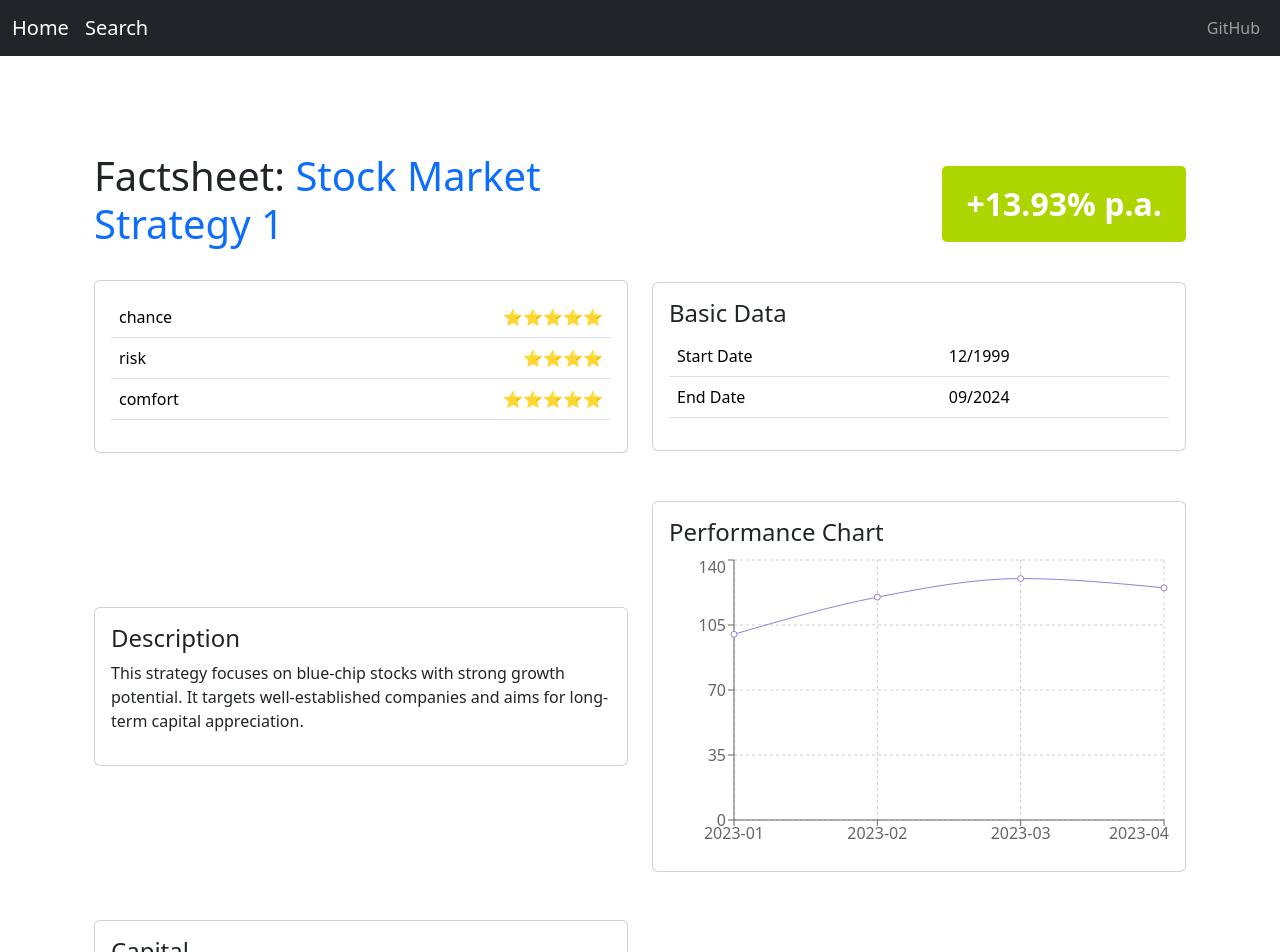
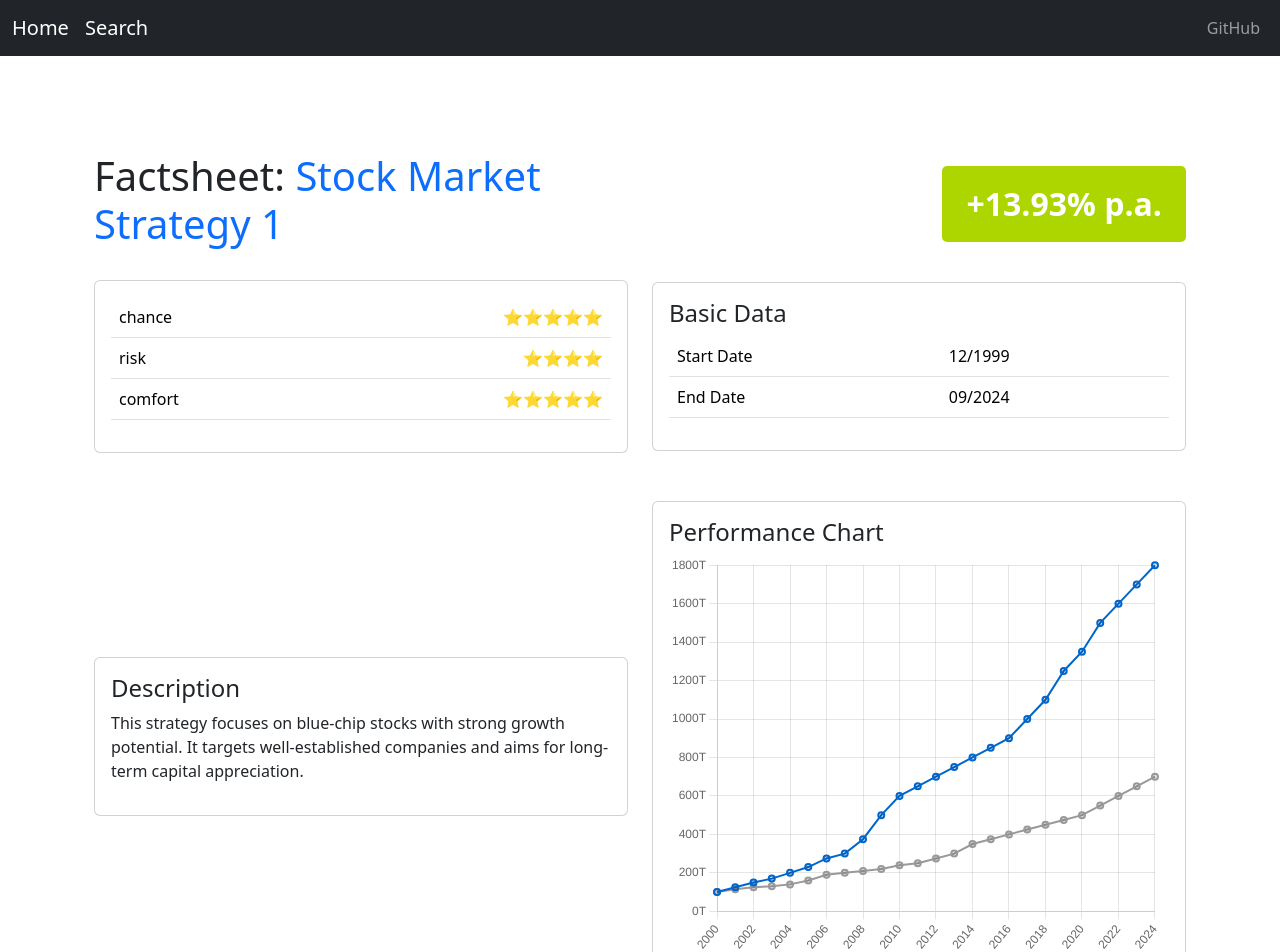
Before and after one commit to alekseipot/invest-signals, a React (Create React App) app in the folder frontend/: page /strategy/1 in a window 1280 px wide. Shown: the top 952 px of the page. Built offline with nearby package versions, Linux system fonts and the light colour scheme.

Commit message:
update the chart

```diff
--- a/frontend/package.json
+++ b/frontend/package.json
@@ -9,6 +9,7 @@
     "@testing-library/user-event": "^13.5.0",
     "bootstrap": "^5.3.3",
     "chart.js": "^4.4.5",
+    "chartjs-plugin-annotation": "^3.0.1",
     "react": "^18.3.1",
     "react-bootstrap": "^2.10.5",
     "react-chartjs-2": "^5.2.0",
--- a/frontend/src/pages/StrategyDetails/StrategyDetails.css
+++ b/frontend/src/pages/StrategyDetails/StrategyDetails.css
@@ -20,4 +20,29 @@
     color: white;
 }
 
-/* Add any other styles specific to the StrategyDetails page here */
+/* src/components/StrategyChart.css */
+
+.chart-label {
+    position: relative;
+    margin-top: -40px; /* Adjust based on chart */
+}
+
+.highlight-box {
+    background-color: rgba(195, 212, 0, 0.8); /* Light green */
+    color: white;
+    padding: 10px;
+    border-radius: 5px;
+    position: absolute;
+    top: 30px;
+    left: 150px;
+    font-weight: bold;
+}
+
+.highlight-box h4 {
+    font-size: 1.2em;
+    margin-bottom: 0.5em;
+}
+
+.highlight-box p {
+    margin: 0;
+}
--- a/frontend/src/pages/StrategyDetails/StrategyDetailsPage.js
+++ b/frontend/src/pages/StrategyDetails/StrategyDetailsPage.js
@@ -1,9 +1,9 @@
 import React from 'react';
 import { useParams } from 'react-router-dom';
 import { Container, Card, Row, Col, Button, ProgressBar, Table } from 'react-bootstrap';
-import { LineChart, Line, XAxis, YAxis, CartesianGrid, Tooltip, ResponsiveContainer } from 'recharts'; // For charting
 import './StrategyDetails.css';
 import StrategyHeader from "./components/StrategyHeader";
+import StrategyChart from "./components/StrategyChart";
 
 // Sample mock data
 const mockResults = [
@@ -102,14 +102,6 @@ const StrategyDetails = () => {
         return <div>Strategy not found!</div>;
     }
 
-    // Chart mock data for demonstration
-    const performanceData = [
-        { date: '2023-01', value: 100 },
-        { date: '2023-02', value: 120 },
-        { date: '2023-03', value: 130 },
-        { date: '2023-04', value: 125 },
-        // Add more data points
-    ];
 
     return (
         <Container className="mt-5">
@@ -177,15 +169,7 @@ const StrategyDetails = () => {
                     <Card className="mb-4">
                         <Card.Body>
                             <h4>Performance Chart</h4>
-                            <ResponsiveContainer width="100%" height={300}>
-                                <LineChart data={performanceData}>
-                                    <CartesianGrid strokeDasharray="3 3" />
-                                    <XAxis dataKey="date" />
-                                    <YAxis />
-                                    <Tooltip />
-                                    <Line type="monotone" dataKey="value" stroke="#8884d8" />
-                                </LineChart>
-                            </ResponsiveContainer>
+                            <StrategyChart/>
                         </Card.Body>
                     </Card>
                 </Col>
--- /dev/null
+++ b/frontend/src/pages/StrategyDetails/components/StrategyChart.js
@@ -0,0 +1,129 @@
+// src/components/StrategyChart.js
+
+import React, { useRef, useEffect } from 'react';
+import { Line } from 'react-chartjs-2';
+import { Chart, LineController, LineElement, PointElement, LinearScale, CategoryScale, Title, Tooltip } from 'chart.js';
+
+// Register necessary Chart.js components
+Chart.register(LineController, LineElement, PointElement, LinearScale, CategoryScale, Title, Tooltip);
+
+const StrategyChart = () => {
+    const chartRef = useRef(null);
+
+    const data = {
+        labels: [
+            '2000', '2001', '2002', '2003', '2004', '2005', '2006', '2007', '2008', '2009',
+            '2010', '2011', '2012', '2013', '2014', '2015', '2016', '2017', '2018', '2019',
+            '2020', '2021', '2022', '2023', '2024'
+        ],
+        datasets: [
+            {
+                label: 'Strategie',
+                data: [
+                    100, 125, 150, 170, 200, 230, 275, 300, 375, 500,
+                    600, 650, 700, 750, 800, 850, 900, 1000, 1100, 1250,
+                    1350, 1500, 1600, 1700, 1800
+                ],
+                borderColor: '#0066CC',
+                borderWidth: 2,
+                fill: false,
+            },
+            {
+                label: 'MSCI World Net',
+                data: [
+                    100, 115, 125, 130, 140, 160, 190, 200, 210, 220,
+                    240, 250, 275, 300, 350, 375, 400, 425, 450, 475,
+                    500, 550, 600, 650, 700
+                ],
+                borderColor: '#999999',
+                borderWidth: 2,
+                fill: false,
+            }
+        ]
+    };
+
+    const options = {
+        scales: {
+            y: {
+                beginAtZero: false,
+                ticks: {
+                    callback: (value) => value + 'T', // Format Y-axis labels with 'T' for trillions
+                },
+            },
+        },
+        plugins: {
+            legend: {
+                position: 'bottom',
+            },
+            tooltip: {
+                enabled: true,
+                intersect: false,
+                mode: 'index',
+                callbacks: {
+                    label: function (context) {
+                        const index = context.dataIndex;
+                        const year = context.label;
+                        const strategyValue = context.dataset.data[index];
+                        const msciValue = data.datasets[1].data[index]; // MSCI World Net data
+
+                        // Custom tooltip content
+                        return [
+                            `Date: ${year}`,
+                            `capital curve: ${strategyValue.toLocaleString()} €`,
+                            `MSCI World Net: ${msciValue.toLocaleString()} €`,
+                        ];
+                    }
+                }
+            },
+        },
+        responsive: true,
+        maintainAspectRatio: false,
+        animation: false, // Disable animation for better performance when drawing dynamic lines
+    };
+
+    // Dynamically draw a vertical line on hover
+    const drawVerticalLine = (chart) => {
+        if (chart.tooltip && chart.tooltip._active && chart.tooltip._active.length) {
+            const ctx = chart.ctx;
+            const activePoint = chart.tooltip._active[0];
+            const x = activePoint.element.x;
+            const yAxis = chart.scales.y;
+
+            // Save current drawing state
+            ctx.save();
+
+            // Draw vertical line at hovered point
+            ctx.beginPath();
+            ctx.moveTo(x, yAxis.top);
+            ctx.lineTo(x, yAxis.bottom);
+            ctx.lineWidth = 2;
+            ctx.strokeStyle = 'red'; // Vertical line color
+            ctx.stroke();
+
+            // Restore drawing state
+            ctx.restore();
+        }
+    };
+
+    useEffect(() => {
+        const chartInstance = chartRef.current;
+
+        if (chartInstance) {
+            // Hook into 'afterDraw' to draw the vertical line dynamically
+            chartInstance.options.plugins.tooltip.external = (context) => {
+                const chart = context.chart;
+                drawVerticalLine(chart);
+            };
+
+            chartInstance.update(); // Ensure the chart updates after modifying tooltip behavior
+        }
+    }, []);
+
+    return (
+        <div style={{ position: 'relative', height: '400px' }}>
+            <Line ref={chartRef} data={data} options={options} />
+        </div>
+    );
+};
+
+export default StrategyChart;
```
Also changed, not shown: 1 other file (tests, documents, lock files or other folders).
